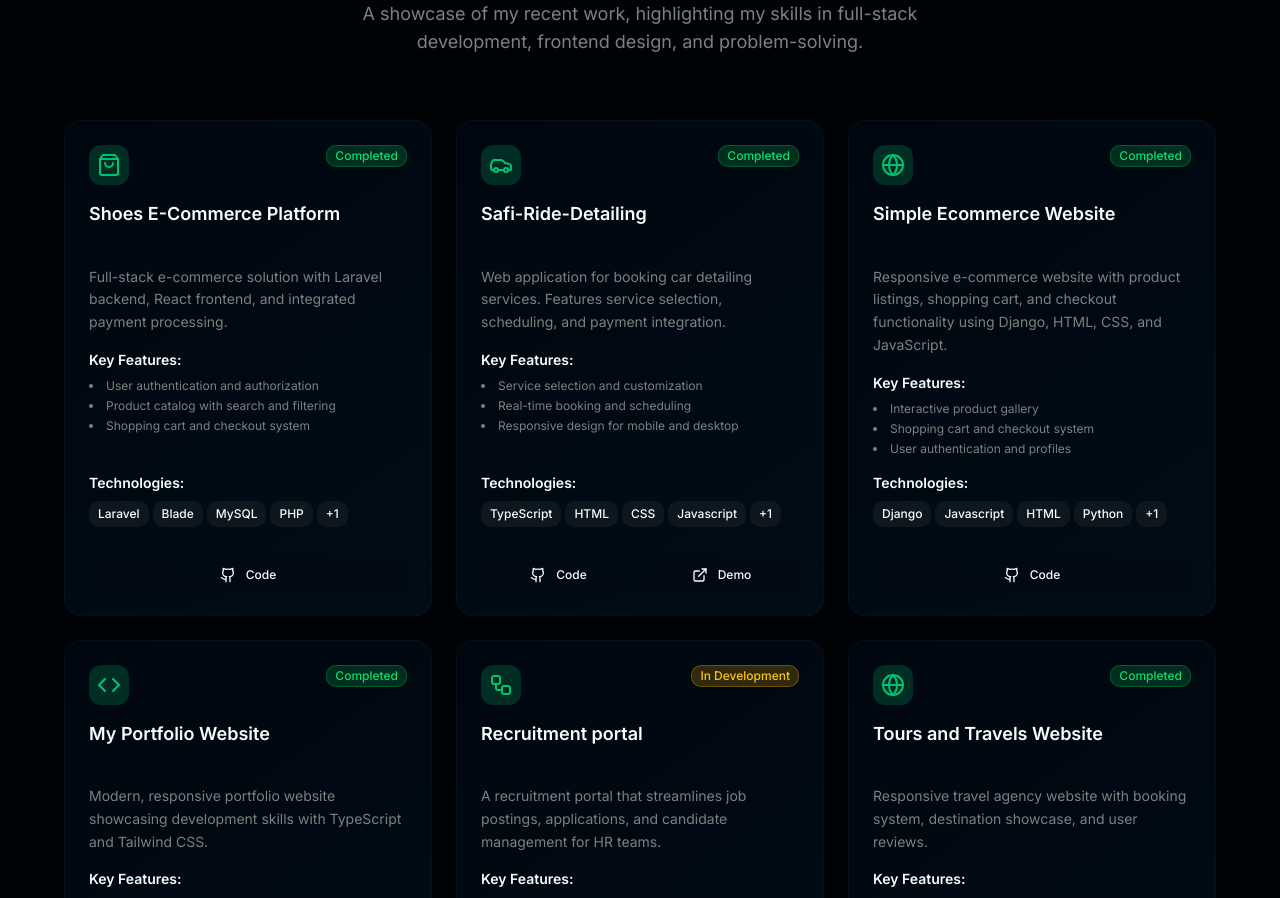
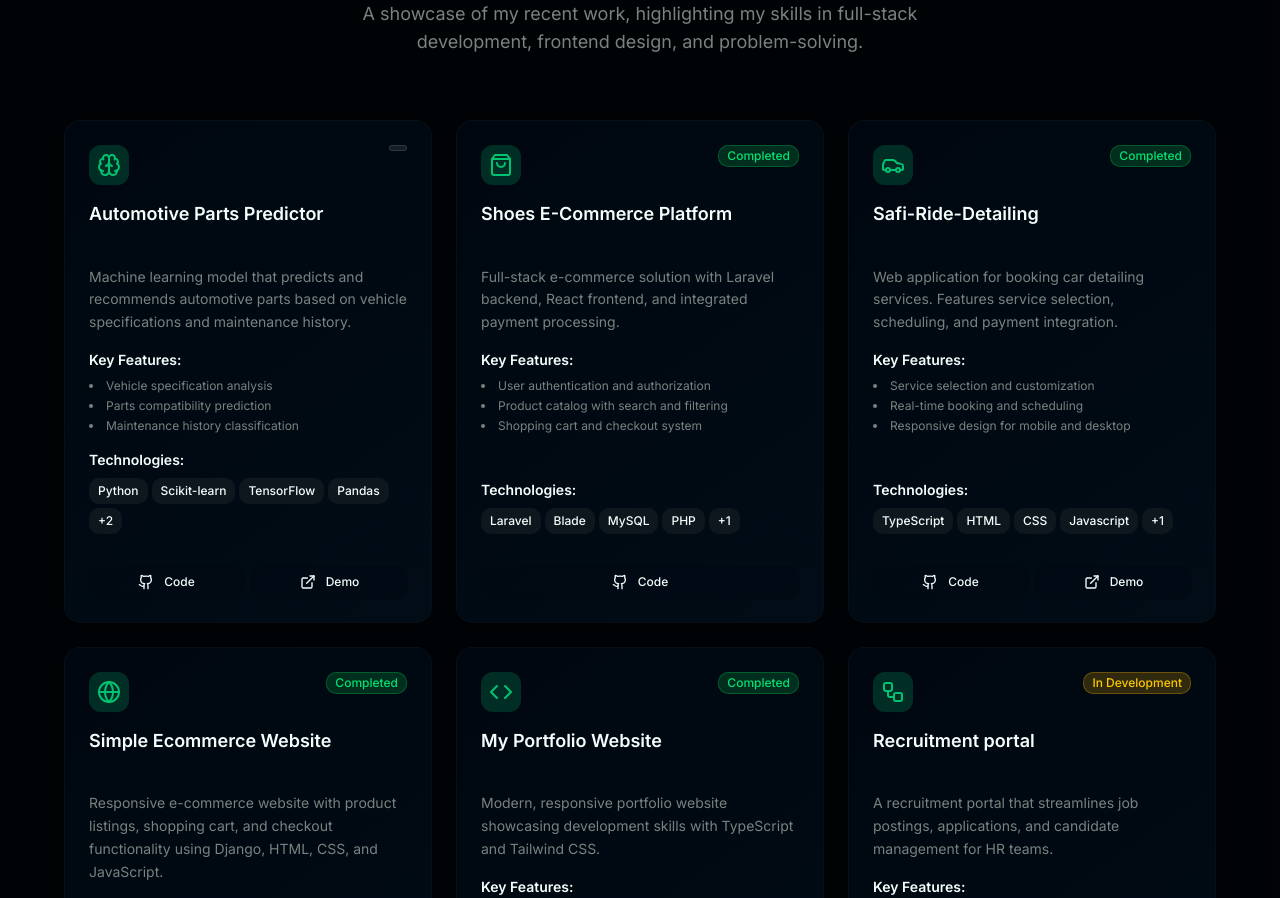
Before and after one commit to tedd-spec/portfolio-website, a Next.js app: page / in a window 1280 px wide. Shown: the part 4860-5758 px from the top of the page. Built offline with nearby package versions, Linux system fonts and the light colour scheme.

Commit message:
add
Co-authored-by: Copilot <copilot@github.com>

```diff
--- a/components/projects.tsx
+++ b/components/projects.tsx
@@ -5,6 +5,37 @@ import { ExternalLink, Github, Code, Brain, Shield, Globe, Database, Smartphone,
 
 export function Projects() {
   const projects = [
+    {
+  title: "Automotive Parts Predictor",
+  description:
+    "Machine learning model that predicts and recommends automotive parts based on vehicle specifications and maintenance history.",
+  icon: Brain, // or Brain, Cpu, TrendingUp
+  technologies: ["Python", "Scikit-learn", "TensorFlow", "Pandas", "NumPy", "Flask"],
+  features: [
+    "Vehicle specification analysis",
+    "Parts compatibility prediction",
+    "Maintenance history classification",
+    "Predictive analytics for part failures",
+    "RESTful API for predictions",
+    "Model training and validation pipeline",
+  ],
+  github: "https://github.com/tedd-spec/Automotive-parts-predictor",
+  metrics: {
+    accuracy: "92.5%",
+    trainingDatapoints: "10,000+",
+    modelType: "Classification & Recommendation Engine",
+  },
+  keyAlgorithms: [
+    "Random Forest",
+    "Gradient Boosting",
+    "Neural Networks",
+  ],
+  challenges: [
+    "Handling missing vehicle specification data",
+    "Balancing imbalanced dataset classes",
+    "Real-time prediction latency optimization",
+  ],
+},
     {
       title: "Shoes E-Commerce Platform",
       description:
```
